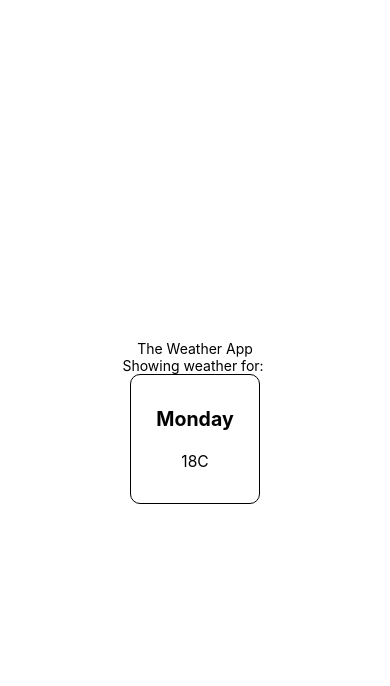
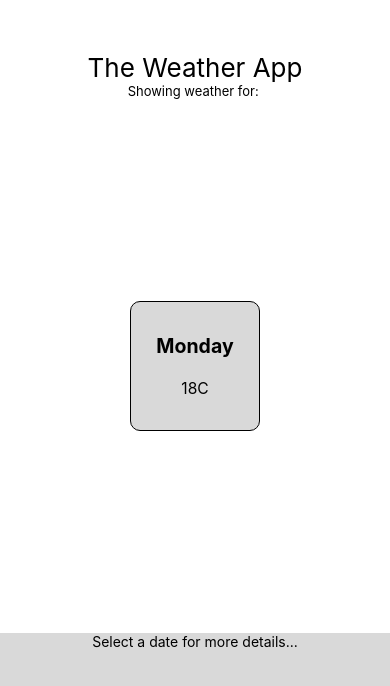
Before and after one commit to Redseb/weather-app, a React Native app: screen / in a window 390 px wide. Shown: the top 686 px of the page. Built offline with nearby package versions, Linux system fonts and the light colour scheme.

Commit message:
UI skeleton done

```diff
--- a/App.tsx
+++ b/App.tsx
@@ -1,13 +1,19 @@
 import { StatusBar } from 'expo-status-bar';
-import { StyleSheet, Text, View } from 'react-native';
+import { StyleSheet, Text, View, Dimensions } from 'react-native';
 import WeatherCard from './src/components/WeatherCard';
+import WeatherDetails from './src/components/WeatherDetails';
+
+const width = Dimensions.get('window').width;
 
 export default function App() {
     return (
         <View style={styles.container}>
-            <Text>The Weather App</Text>
-            <Text>Showing weather for: </Text>
+            <View>
+                <Text style={styles.titleText}>The Weather App</Text>
+                <Text style={styles.subtitleText}>Showing weather for: </Text>
+            </View>
             <WeatherCard day="Monday" temperature={18} />
+            <WeatherDetails hourlyWeather={undefined} />
             <StatusBar style="auto" />
         </View>
     );
@@ -15,9 +21,18 @@ export default function App() {
 
 const styles = StyleSheet.create({
     container: {
+        paddingTop: width / 7.5,
         flex: 1,
         backgroundColor: '#fff',
         alignItems: 'center',
-        justifyContent: 'center',
+        justifyContent: 'space-between',
+    },
+    titleText: {
+        fontSize: width / 15,
+        textAlign: 'center',
+    },
+    subtitleText: {
+        fontSize: width / 30,
+        textAlign: 'center',
     },
 });
--- a/src/components/WeatherCard.tsx
+++ b/src/components/WeatherCard.tsx
@@ -31,6 +31,7 @@ const styles = StyleSheet.create({
         borderColor: 'black',
         borderRadius: 10,
         padding: 10,
+        backgroundColor: '#D9D9D9',
     },
     dayText: {
         fontSize: width / 20,
--- /dev/null
+++ b/src/components/WeatherDetails.tsx
@@ -0,0 +1,50 @@
+import { ScrollView, StyleSheet, Text, Dimensions, View } from 'react-native';
+import React from 'react';
+import HourlyWeather from '../types/HourlyWeather';
+
+type WeatherDetailsProps = {
+    hourlyWeather: HourlyWeather | undefined;
+};
+
+const width = Dimensions.get('window').width;
+const height = Dimensions.get('window').height;
+
+const WeatherDetails: React.FC<WeatherDetailsProps> = ({ hourlyWeather }) => {
+    let hourlyWeatherList: JSX.Element[];
+    if (!hourlyWeather) {
+        hourlyWeatherList = [<Text>Select a date for more details...</Text>];
+    } else {
+        hourlyWeatherList = hourlyWeather.time.map((time, index) => {
+            return (
+                <Text>
+                    {time.getTime()} - {hourlyWeather.temperature_2m.at(index)}-
+                    {hourlyWeather.weather_code.at(index)}
+                </Text>
+            );
+        });
+    }
+
+    return (
+        <View style={styles.container}>
+            <ScrollView contentContainerStyle={styles.contentContainer}>
+                {hourlyWeatherList}
+            </ScrollView>
+        </View>
+    );
+};
+
+export default WeatherDetails;
+
+const styles = StyleSheet.create({
+    container: {
+        height: height / 4,
+        width: width,
+        backgroundColor: '#D9D9D9',
+    },
+    contentContainer: {
+        display: 'flex',
+        flexDirection: 'column',
+        justifyContent: 'flex-start',
+        alignItems: 'center',
+    },
+});
--- a/src/types/HourlyWeather.d.ts
+++ b/src/types/HourlyWeather.d.ts
@@ -1,5 +1,5 @@
 type HourlyWeather = {
-    time: number[] | undefined;
+    time: Date[] | undefined;
     temperature_2m: number[] | undefined;
     weather_code: WeatherCode[] | undefined;
 };
```
